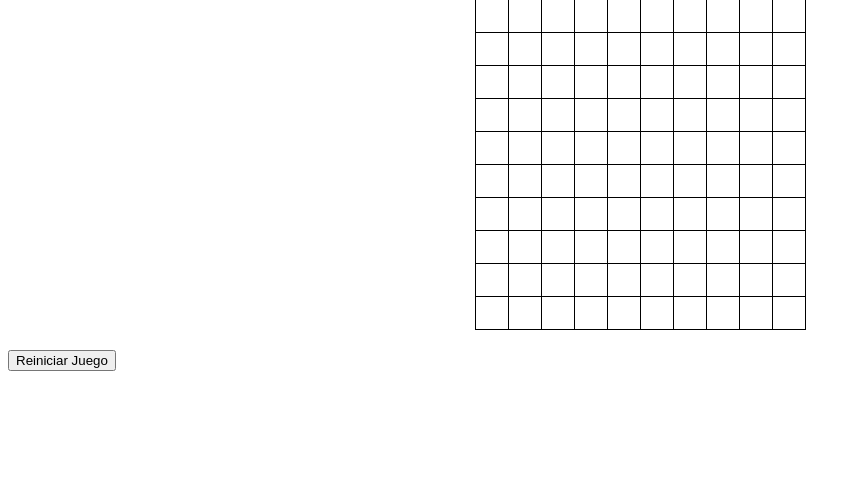
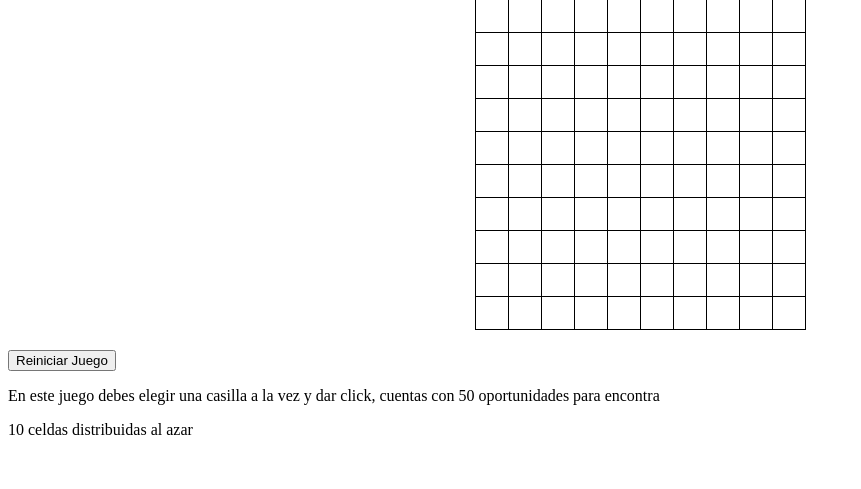
Before and after one commit to raymundosoto/juego_adivinar_numero_app_web, a Flask app: page / in a window 1280 px wide. Shown: the part 153-642 px from the top of the page, without its empty margins (0-861 px from the left). Run offline with Flask 3, Linux system fonts and the light colour scheme.

Commit message:
Update index.html

```diff
--- a/templates/index.html
+++ b/templates/index.html
@@ -56,9 +56,13 @@
     <form action="/" method="post">
         <button type="submit" name="reset">Reiniciar Juego</button>
     </form>
+    <p>En este juego debes elegir una casilla a la vez y dar click, cuentas con 50 oportunidades para encontra</p>
+    <p>10 celdas distribuidas al azar</p>
+
     <form id="form_disparo" method="post">
         <input type="hidden" id="coord_x" name="x">
         <input type="hidden" id="coord_y" name="y">
     </form>
+
 </body>
 </html>
```
